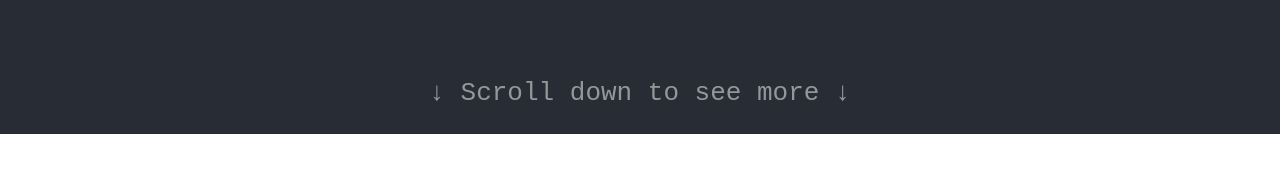
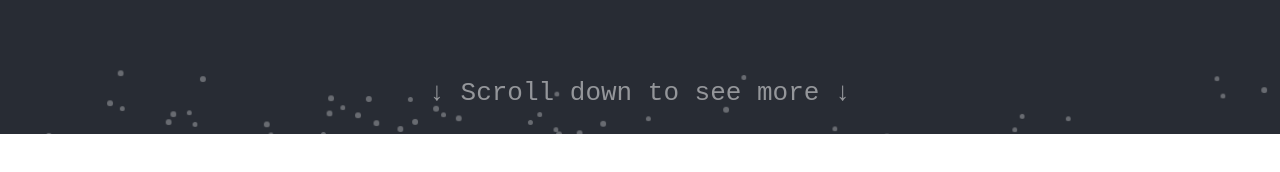
Before and after one commit to tomi901/personal-webpage, a React (Create React App) app: page / in a window 1280 px wide. Shown: the part 666-838 px from the top of the page. Built offline with nearby package versions, Linux system fonts and the light colour scheme.

Commit message:
Tried to add particles to header

```diff
--- a/src/App.scss
+++ b/src/App.scss
@@ -33,6 +33,7 @@ header {
     align-items: center;
     justify-content: center;
     flex: auto;
+    z-index: 1;
   }
 
   h1, h2 {
@@ -52,3 +53,82 @@ header {
 .App-content {
   min-height: 1000px;
 }
+
+
+// Particles
+
+.particle-container {
+  position: absolute;
+  width: 100%;
+  height: 100%;
+
+  overflow: hidden;
+}
+
+.particle {
+  $particleNum: 200;
+  $particleColor: hsl(180, 100%, 80%);
+
+  position: absolute;
+  transform: translateY(-10vh);
+  animation-iteration-count: infinite;
+  animation-timing-function: linear;
+
+  border-radius: 100%;
+  mix-blend-mode: screen;
+  background: white;
+  opacity: 30%;
+
+  animation: fadein-frames 200ms infinite;
+
+  @keyframes fade-frames {
+    0% {
+      opacity: 1;
+    }
+
+    50% {
+      opacity: 0.7;
+    }
+
+    100% {
+      opacity: 1;
+    }
+  }
+
+
+  @for $i from 1 through $particleNum {
+    &:nth-child(#{$i}) {
+      $circleSize: 4 + random(2);
+      width: $circleSize + px;
+      height: $circleSize + px;
+
+      $startPositionY: random(10) + 100;
+      $framesName: "move-frames-" + $i;
+      $moveDuration: 88000 + random(16000) + ms;
+
+      animation-name: #{$framesName};
+      animation-duration: $moveDuration;
+      animation-delay: random(37000) + ms;
+
+      @keyframes #{$framesName} {
+        from {
+          transform: translate3d(
+            #{random(100) + vw},
+            #{$startPositionY + vh},
+            0
+          );
+        }
+
+        to {
+          transform: translate3d(
+            #{random(100) + vw},
+            #{- $startPositionY - random(30) + vh},
+            0
+          );
+        }
+      }
+
+      animation-delay: random(4000) + ms;
+    }
+  }
+}
--- a/src/App.tsx
+++ b/src/App.tsx
@@ -3,9 +3,15 @@ import './App.scss';
 import picture from './picture.png';
 
 function App() {
+  const particles: JSX.Element[] = [];
+  for (let i = 0; i < 100; i++) {
+    particles.push(<div className="particle" key={i}></div>);
+  }
+
   return (
     <div className="App">
       <header>
+        <div className="particle-container">{particles}</div>
         <div className="content">
           <img src={picture} className="picture" alt="Tomás Rinaldi's avatar" />
           <h1>Tomás Rinaldi</h1>
```
